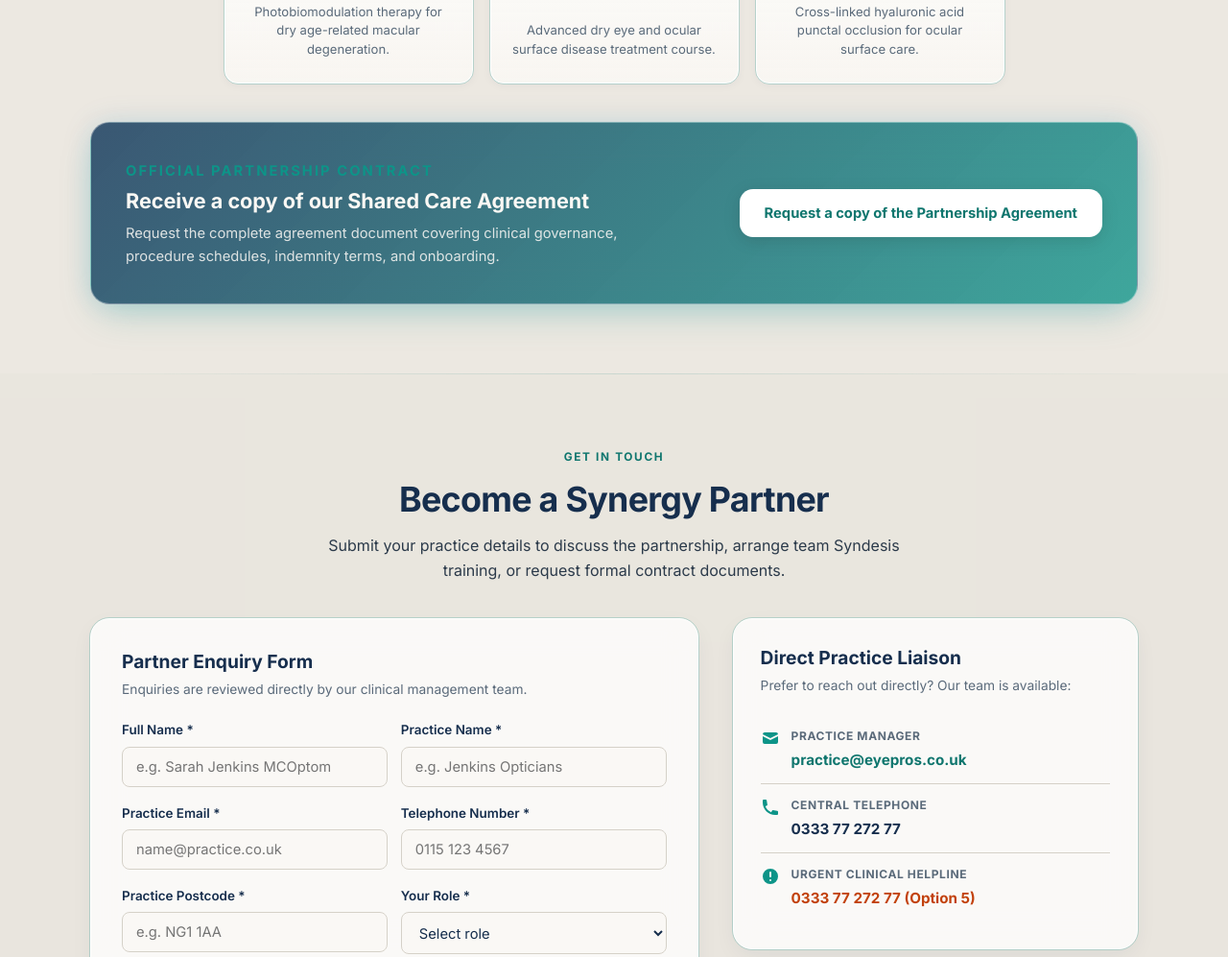
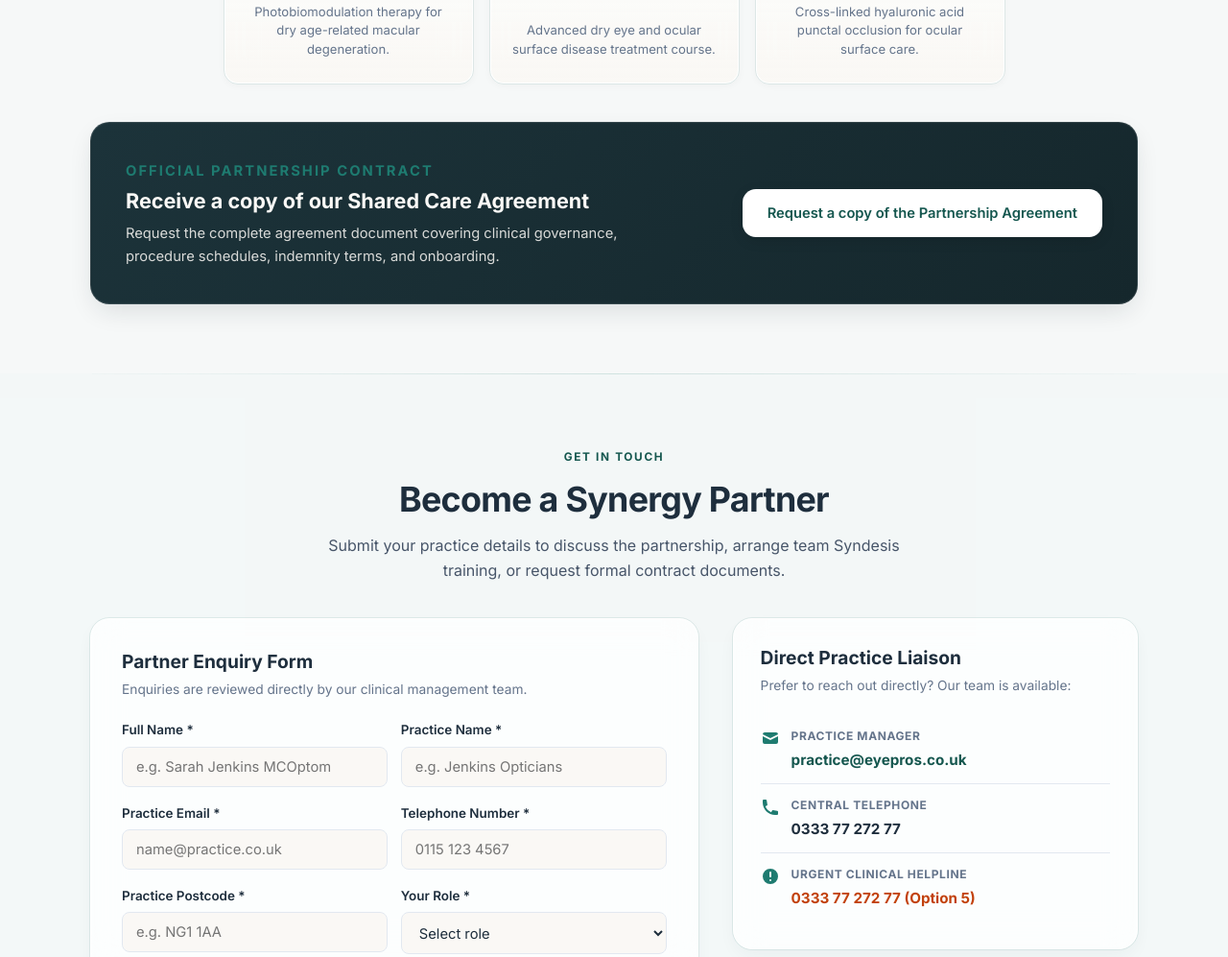
Before and after one commit to takoua-gif/takoua-biblio, a plain HTML site: page synergy-landing-page.html in a window 1280 px wide. Shown: the part 4598-5595 px from the top of the page at 96% size. Drawn offline with Linux system fonts and the light colour scheme.

Commit message:
style(colors): soften contrast with luminous clean canvas, subtle ambient aurora, and refined harmonious teal-slate palette

```diff
--- a/synergy-landing-page.html
+++ b/synergy-landing-page.html
@@ -9,62 +9,62 @@
 <link href="https://fonts.googleapis.com/css2?family=Inter:wght@400;500;600;700;800&amp;display=swap" rel="stylesheet">
 <style>
 :root {
-  /* ═══ EyePros Brand Palette (Refined: Lighter Blue, Vibrant Teal Green, Slightly Darker Canvas) ═══ */
-  --bg-page: #ECE8E1;         /* Slightly darker warm paper canvas for true frosted glass contrast */
-  --bg-page-soft: #FAF8F4;    /* EyePros Paper highlight */
-  --bg-section-alt: rgba(232, 228, 220, 0.60);
-
-  /* Lighter, Refined Blue (No longer dark/black; translucent & luminous) */
-  --ep-blue: #0284C7;         /* Luminous cerulean medical blue */
-  --ep-blue-hover: #0369A1;
-  --ep-blue-light: rgba(2, 132, 199, 0.12);
-  --ep-blue-glow: rgba(2, 132, 199, 0.32);
-
-  /* Oceanic Navy (Less dark, rich navy rather than pitch-black) */
-  --ep-navy: #162E4D;         /* Readable, deep oceanic navy */
-  --ep-navy-hover: #1F3F68;
-  --ep-navy-deep: #0F233D;
-  --ep-navy-translucent: rgba(22, 46, 77, 0.85);
-
-  /* Vibrant EyePros Teal Green ("Tale Green" requested by user) */
-  --ep-teal: #0D9488;         /* EyePros signature vibrant teal green */
-  --ep-teal-dark: #0F766E;    /* High-contrast accessible teal for text */
-  --ep-teal-light: rgba(13, 148, 136, 0.14);
-  --ep-teal-glow: rgba(13, 148, 136, 0.35);
+  /* ═══ EyePros Balanced Palette (Calm, Low Contrast, Refined Medical Aesthetic) ═══ */
+  --bg-page: #F6F8F8;         /* Soft, luminous, clean medical canvas (No harsh grey/dirt) */
+  --bg-page-soft: #FFFFFF;    /* Clean card highlights */
+  --bg-section-alt: rgba(240, 245, 245, 0.45); /* Seamless, organic section transitions */
+
+  /* Refined EyePros Teal Green ("Tale Green" - calm, balanced, professional) */
+  --ep-teal: #1E7B70;         /* EyePros signature teal green, balanced saturation */
+  --ep-teal-dark: #15574F;    /* Accessible, comfortable dark teal for text */
+  --ep-teal-light: rgba(30, 123, 112, 0.07); /* Gentle pastel wash for badges and icons */
+  --ep-teal-glow: rgba(30, 123, 112, 0.18);  /* Subtle, soft ambient glow */
+
+  /* Muted Ocean Slate-Blue (Harmonious with teal green, zero color clash) */
+  --ep-blue: #2B7A94;         /* Soft oceanic blue */
+  --ep-blue-hover: #216378;
+  --ep-blue-light: rgba(43, 122, 148, 0.07);
+  --ep-blue-glow: rgba(43, 122, 148, 0.18);
+
+  /* Slate Navy (Gentle, low-fatigue dark tone - not harsh jet black) */
+  --ep-navy: #1E2E3D;         /* Refined slate navy for clear, comfortable reading */
+  --ep-navy-hover: #273A4D;
+  --ep-navy-deep: #162432;
+  --ep-navy-translucent: rgba(30, 46, 61, 0.85);
 
   /* Sage & Warm Gold Accents */
-  --ep-sage: var(--ep-teal);  /* Mapped to vibrant Teal Green as requested */
+  --ep-sage: var(--ep-teal);
   --ep-sage-dark: var(--ep-teal-dark);
   --ep-sage-light: var(--ep-teal-light);
   --ep-sage-glow: var(--ep-teal-glow);
-  --ep-paper: #FAF8F4;        /* Paper tone preserved for highlights */
-  --ep-grey: #D5D1C8;         /* Crisp neutral border */
-  --ep-grey-light: #E4E0D7;
-  --ep-gold: #E0A34B;         /* Warm quality gold */
-  --ep-gold-light: rgba(224, 163, 75, 0.14);
-
-  /* ═══ Authentic Frosted Glassmorphism (Translucent so you CAN see through it) ═══ */
-  --glass-surface: rgba(255, 255, 255, 0.72);
-  --glass-surface-hover: rgba(255, 255, 255, 0.88);
-  --glass-surface-tint: linear-gradient(135deg, rgba(255, 255, 255, 0.78) 0%, rgba(240, 248, 246, 0.65) 100%);
-  --glass-border: rgba(255, 255, 255, 0.85);
-  --glass-outline: rgba(13, 148, 136, 0.22);
-  --glass-outline-hover: rgba(13, 148, 136, 0.55);
-
-  /* ═══ Typography (Crisp Ocean Navy on Luminous Background) ═══ */
+  --ep-paper: #FAF9F6;        /* Subtle warm paper highlight */
+  --ep-grey: #E2E8F0;         /* Soft, delicate neutral border */
+  --ep-grey-light: #F1F5F9;
+  --ep-gold: #D49238;         /* Soft warm quality gold */
+  --ep-gold-light: rgba(212, 146, 56, 0.10);
+
+  /* ═══ Soft Frosted Glassmorphism (Delicate, seamless, comfortable) ═══ */
+  --glass-surface: rgba(255, 255, 255, 0.85);
+  --glass-surface-hover: rgba(255, 255, 255, 0.95);
+  --glass-surface-tint: linear-gradient(135deg, rgba(255, 255, 255, 0.90) 0%, rgba(246, 250, 249, 0.80) 100%);
+  --glass-border: rgba(226, 232, 240, 0.85);
+  --glass-outline: rgba(30, 123, 112, 0.10);
+  --glass-outline-hover: rgba(30, 123, 112, 0.25);
+
+  /* ═══ Typography (Comfortable, low-contrast, highly legible) ═══ */
   --text-heading: var(--ep-navy);
-  --text-body: #2B3A4A;
-  --text-muted: #5A6A7A;
+  --text-body: #475569;       /* Gentle slate charcoal, eliminates harsh contrast */
+  --text-muted: #64748B;
 
   /* ═══ Measurements, Radii & Shadows ═══ */
   --radius: 14px;
   --radius-sm: 8px;
   --radius-lg: 20px;
   --radius-pill: 9999px;
-  --shadow-sm: 0 2px 10px rgba(22, 46, 77, 0.05);
-  --shadow-md: 0 8px 24px -4px rgba(22, 46, 77, 0.08);
-  --shadow-lg: 0 20px 48px -10px rgba(22, 46, 77, 0.12);
-  --shadow-glow: 0 4px 20px var(--ep-teal-glow);
+  --shadow-sm: 0 2px 8px rgba(30, 46, 61, 0.04);
+  --shadow-md: 0 8px 20px -4px rgba(30, 46, 61, 0.06);
+  --shadow-lg: 0 16px 36px -8px rgba(30, 46, 61, 0.08);
+  --shadow-glow: 0 4px 16px var(--ep-teal-glow);
   --max-w: 1140px;
   --font: 'Inter',system-ui,-apple-system,sans-serif;
   --ease: cubic-bezier(.4,0,.2,1);
@@ -92,7 +92,7 @@ h2{font-size:clamp(1.65rem,2.8vw,2.25rem);letter-spacing:-.02em}
 h3{font-size:1.2rem}
 h4{font-size:1.02rem;font-weight:600}
 
-/* ═══ Aurora Mesh Background (Vibrant Teal Green & Luminous Medical Blue on Soft Warm Canvas) ═══ */
+/* ═══ Aurora Mesh Background (Subtle Luminous Ambient Glow) ═══ */
 .aurora-bg {
   position: fixed;
   top: 0;
@@ -104,55 +104,55 @@ h4{font-size:1.02rem;font-weight:600}
   overflow: hidden;
   background-color: var(--bg-page);
   background-image:
-    radial-gradient(at 0% 0%, rgba(13, 148, 136, 0.22) 0px, transparent 55%),
-    radial-gradient(at 100% 10%, rgba(2, 132, 199, 0.20) 0px, transparent 50%),
-    radial-gradient(at 50% 50%, rgba(236, 232, 225, 0.6) 0px, transparent 75%);
+    radial-gradient(at 0% 0%, rgba(30, 123, 112, 0.08) 0px, transparent 55%),
+    radial-gradient(at 100% 10%, rgba(43, 122, 148, 0.07) 0px, transparent 50%),
+    radial-gradient(at 50% 50%, var(--bg-page) 0px, transparent 75%);
 }
 
 .aurora-blob {
   position: absolute;
   border-radius: 50%;
-  filter: blur(80px);
-  -webkit-filter: blur(80px);
-  opacity: 0.72;
+  filter: blur(120px);
+  -webkit-filter: blur(120px);
+  opacity: 0.45;
   will-change: transform;
 }
 
-/* Blob 1: EyePros Vibrant Teal Green (#0D9488) */
+/* Blob 1: Refined EyePros Teal Green */
 .aurora-blob-1 {
   width: 680px;
   height: 680px;
-  background: radial-gradient(circle, rgba(13, 148, 136, 0.40) 0%, rgba(13, 148, 136, 0.15) 60%, transparent 80%);
+  background: radial-gradient(circle, rgba(30, 123, 112, 0.18) 0%, rgba(30, 123, 112, 0.06) 60%, transparent 80%);
   top: -150px;
   left: -100px;
   animation: auroraFloat1 26s cubic-bezier(0.4, 0, 0.2, 1) infinite alternate;
 }
 
-/* Blob 2: EyePros Luminous Blue (#0284C7 - less dark, luminous) */
+/* Blob 2: Muted Slate-Blue */
 .aurora-blob-2 {
   width: 750px;
   height: 750px;
-  background: radial-gradient(circle, rgba(2, 132, 199, 0.30) 0%, rgba(2, 132, 199, 0.08) 55%, transparent 75%);
+  background: radial-gradient(circle, rgba(43, 122, 148, 0.15) 0%, rgba(43, 122, 148, 0.04) 55%, transparent 75%);
   top: 25%;
   right: -150px;
   animation: auroraFloat2 32s cubic-bezier(0.4, 0, 0.2, 1) infinite alternate;
 }
 
-/* Blob 3: EyePros Warm Gold (#E0A34B) */
+/* Blob 3: Soft Warm Gold Accent */
 .aurora-blob-3 {
   width: 580px;
   height: 580px;
-  background: radial-gradient(circle, rgba(224, 163, 75, 0.18) 0%, rgba(13, 148, 136, 0.10) 60%, transparent 80%);
+  background: radial-gradient(circle, rgba(212, 146, 56, 0.10) 0%, transparent 70%);
   bottom: 5%;
   left: 15%;
   animation: auroraFloat3 28s cubic-bezier(0.4, 0, 0.2, 1) infinite alternate;
 }
 
-/* Blob 4: Soft Cyan/Teal Ambient Glow */
+/* Blob 4: Gentle Sage Illumination */
 .aurora-blob-4 {
   width: 540px;
   height: 540px;
-  background: radial-gradient(circle, rgba(20, 184, 166, 0.28) 0%, transparent 70%);
+  background: radial-gradient(circle, rgba(45, 150, 138, 0.14) 0%, transparent 70%);
   top: 60%;
   right: 20%;
   animation: auroraFloat4 24s cubic-bezier(0.4, 0, 0.2, 1) infinite alternate;
@@ -161,7 +161,7 @@ h4{font-size:1.02rem;font-weight:600}
 .aurora-mesh-overlay {
   position: absolute;
   inset: 0;
-  background: radial-gradient(ellipse at 50% 20%, rgba(236, 232, 225, 0.35) 0%, rgba(236, 232, 225, 0.15) 100%);
+  background: radial-gradient(ellipse at 50% 20%, rgba(246, 248, 248, 0.4) 0%, rgba(246, 248, 248, 0.1) 100%);
   backdrop-filter: blur(16px);
   -webkit-backdrop-filter: blur(16px);
 }
@@ -300,16 +300,16 @@ h4{font-size:1.02rem;font-weight:600}
 }
 .btn:active{transform:scale(.98)}
 .btn-primary{
-  background:linear-gradient(135deg, var(--ep-teal) 0%, #0F766E 100%);
+  background:linear-gradient(135deg, var(--ep-teal) 0%, var(--ep-teal-dark) 100%);
   color:#FFFFFF;
-  border:1px solid rgba(255, 255, 255, 0.3);
-  box-shadow:0 4px 18px rgba(13, 148, 136, 0.35), inset 0 1px 0 rgba(255, 255, 255, 0.2);
+  border:1px solid rgba(255, 255, 255, 0.25);
+  box-shadow:0 4px 14px rgba(30, 123, 112, 0.22);
 }
 .btn-primary:hover{
-  background:linear-gradient(135deg, var(--ep-blue) 0%, var(--ep-blue-hover) 100%);
+  background:linear-gradient(135deg, #248B7E 0%, var(--ep-teal) 100%);
   color:#FFFFFF;
-  border-color:rgba(255, 255, 255, 0.4);
-  box-shadow:0 6px 24px var(--ep-blue-glow);
+  border-color:rgba(255, 255, 255, 0.35);
+  box-shadow:0 6px 18px rgba(30, 123, 112, 0.30);
   transform:translateY(-1px);
 }
 .btn-outline{
@@ -558,8 +558,8 @@ h4{font-size:1.02rem;font-weight:600}
   border-radius:14px;
   object-fit:cover;
   object-position:top center;
-  border:2.5px solid var(--ep-sage);
-  box-shadow:0 6px 18px rgba(30, 27, 49, 0.12);
+  border:2px solid rgba(30, 123, 112, 0.25);
+  box-shadow:0 4px 14px rgba(30, 46, 61, 0.08);
   flex-shrink:0;
 }
 .consultant-title-group h3{font-size:1.3rem;font-weight:800;color:var(--text-heading);margin-bottom:4px}
@@ -613,7 +613,7 @@ h4{font-size:1.02rem;font-weight:600}
 
 /* ═══ Trusted By Section & Smooth Carousel ═══ */
 .section-trusted{
-  background:linear-gradient(180deg, rgba(236, 232, 225, 0.4) 0%, rgba(228, 224, 216, 0.7) 50%, rgba(236, 232, 225, 0.4) 100%);
+  background:linear-gradient(180deg, rgba(246, 248, 248, 0.5) 0%, rgba(240, 244, 244, 0.7) 50%, rgba(246, 248, 248, 0.5) 100%);
   border-top:1px solid var(--ep-grey);
   border-bottom:1px solid var(--ep-grey);
   position:relative;
@@ -666,8 +666,8 @@ h4{font-size:1.02rem;font-weight:600}
 }
 .partner-card.prominent{
   background:linear-gradient(135deg, #FFFFFF 0%, rgba(242, 248, 246, 0.7) 100%);
-  outline:1px solid rgba(143, 187, 181, 0.4);
-  box-shadow:0 6px 20px var(--ep-sage-light);
+  outline:1px solid rgba(30, 123, 112, 0.20);
+  box-shadow:0 4px 16px var(--ep-teal-light);
 }
 .partner-logo-pill{
   background:#FFFFFF;
@@ -818,18 +818,18 @@ h4{font-size:1.02rem;font-weight:600}
 /* ═══ Agreement Banner (Ink Navy Anchor) ═══ */
 .agreement-banner{
   margin-top:40px;
-  background:linear-gradient(135deg, rgba(18, 55, 90, 0.82) 0%, rgba(13, 148, 136, 0.78) 100%);
-  border:1.5px solid rgba(255, 255, 255, 0.35);
+  background:linear-gradient(135deg, #1C333A 0%, #15272C 100%);
+  border:1px solid rgba(255, 255, 255, 0.12);
   border-radius:var(--radius-lg);
   padding:36px;
   display:flex;
   align-items:center;
   justify-content:space-between;
   gap:28px;
-  box-shadow:0 16px 40px -10px rgba(13, 148, 136, 0.28), 0 0 30px rgba(2, 132, 199, 0.15);
+  box-shadow:0 10px 28px -6px rgba(20, 35, 40, 0.14);
   flex-wrap:wrap;
-  backdrop-filter:blur(20px);
-  -webkit-backdrop-filter:blur(20px);
+  backdrop-filter:blur(16px);
+  -webkit-backdrop-filter:blur(16px);
 }
 .agreement-banner h3{font-size:1.35rem;margin-bottom:8px;color:var(--ep-paper)}
 .agreement-banner p{font-size:.92rem;color:rgba(250, 248, 244, 0.85);margin:0;max-width:580px}
@@ -838,11 +838,11 @@ h4{font-size:1.02rem;font-weight:600}
   background:#FFFFFF;
   color:var(--ep-teal-dark);
   border:none;
-  box-shadow:0 4px 18px rgba(0, 0, 0, 0.12);
-  font-weight:700;
+  box-shadow:0 4px 14px rgba(0, 0, 0, 0.10);
+  font-weight:600;
 }
 .agreement-banner .btn-primary:hover{
-  background:var(--ep-paper);
+  background:#F1F5F9;
   color:var(--ep-navy);
   transform:translateY(-1px);
 }
```
Also changed, not shown: synergy-wix-embed.html (+79 -79 lines).
